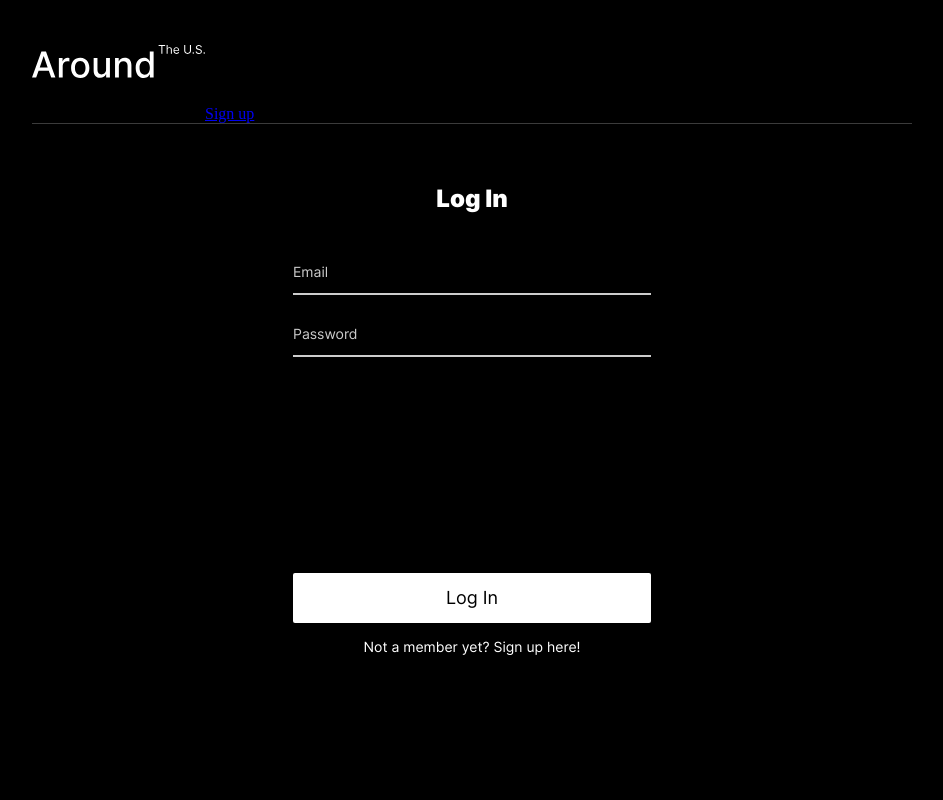
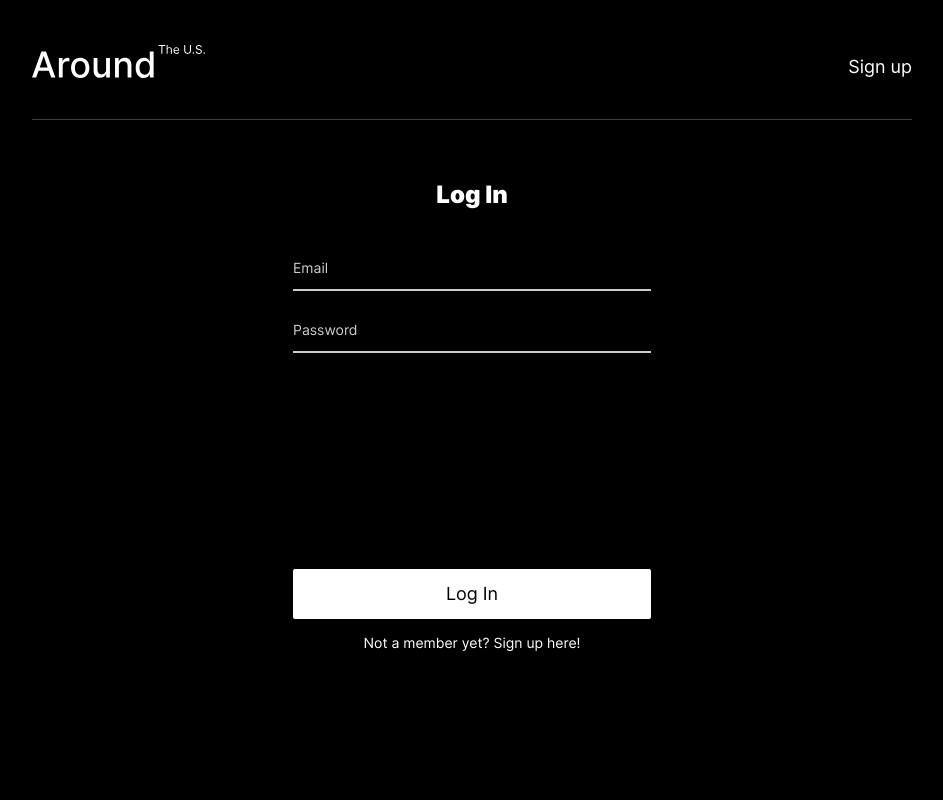
Before and after one commit to frederickjodozi/react-around-auth, a React (Create React App) app: page /signin in a window 1280 px wide. Shown: the top 800 px of the page, without its empty margins (168-1111 px from the left). Built offline with nearby package versions, Linux system fonts and the light colour scheme; no server answers.

Commit message:
add styles for header links and email info

```diff
--- /dev/null
+++ b/src/blocks/header/__email/header__email.css
@@ -0,0 +1,8 @@
+.header__email {
+  padding: 0 24px 0 0;
+  color: rgba(255,255,255,1);
+  font-family: "Inter", sans-serif;
+  font-size: 18px;
+  font-weight: 500;
+  line-height: 22px;
+}
--- /dev/null
+++ b/src/blocks/header/__info/header__info.css
@@ -0,0 +1,4 @@
+.header__info {
+  display: flex ;
+  align-items: center;
+}
--- /dev/null
+++ b/src/blocks/header/__link/header__link.css
@@ -0,0 +1,28 @@
+.header__link {
+  color: rgba(255,255,255,1);
+  padding: 0 0 41px;
+  align-self: flex-end;
+  font-family: "Inter", sans-serif;
+  font-size: 18px;
+  font-weight: 400;
+  line-height: 22px;
+  text-decoration: none;
+  transition: opacity 0.3s ease-in-out;
+}
+
+.header__link:hover {
+  cursor: pointer;
+  opacity: 60%;
+}
+
+@media (max-width: 768px) {
+  .header__link {
+    padding: 0 0 37px;
+  }
+}
+
+@media (max-width: 320px) {
+  .header__link {
+    padding: 0 0 32px;
+  }
+}
--- /dev/null
+++ b/src/blocks/header/__logout-button/header__logout-button.css
@@ -0,0 +1,16 @@
+.header__logout-button {
+  color: rgba(169,169,169,1);
+  background-color: rgba(0,0,0,1);
+  border: none;
+  font-family: "Inter", sans-serif;
+  font-size: 18px;
+  font-weight: 400;
+  line-height: 22px;
+  text-decoration: none;
+  transition: opacity 0.3s ease-in-out;
+}
+
+.header__logout-button:hover {
+  cursor: pointer;
+  opacity: 60%;
+}
--- a/src/blocks/header/header.css
+++ b/src/blocks/header/header.css
@@ -1,8 +1,14 @@
 @import url(./__logo/header__logo.css);
+@import url(./__info/header__info.css);
+@import url(./__email/header__email.css);
+@import url(./__logout-button/header__logout-button.css);
+@import url(./__link/header__link.css);
 
 .header {
     padding: 45px 0 0 0;
     border-bottom: 1px solid rgba(84, 84, 84, 0.7);
+    display: flex;
+    justify-content: space-between;
 }
 
 @media (max-width: 768px) {
@@ -13,6 +19,6 @@
 
 @media (max-width: 320px) {
     .header {
-        padding: 28px 0 0 5.9375%;
+        padding: 28px 5.9375% 0 5.9375%;
     }
 }
```
